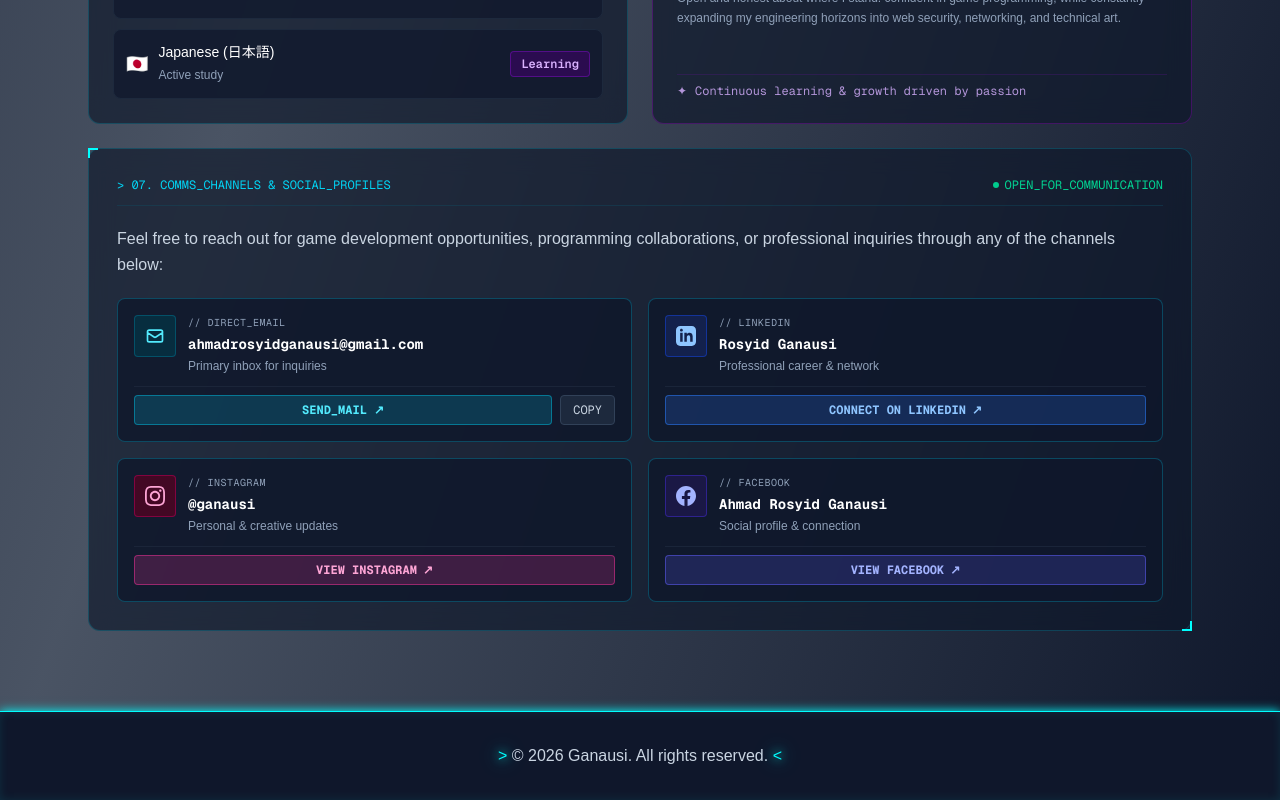
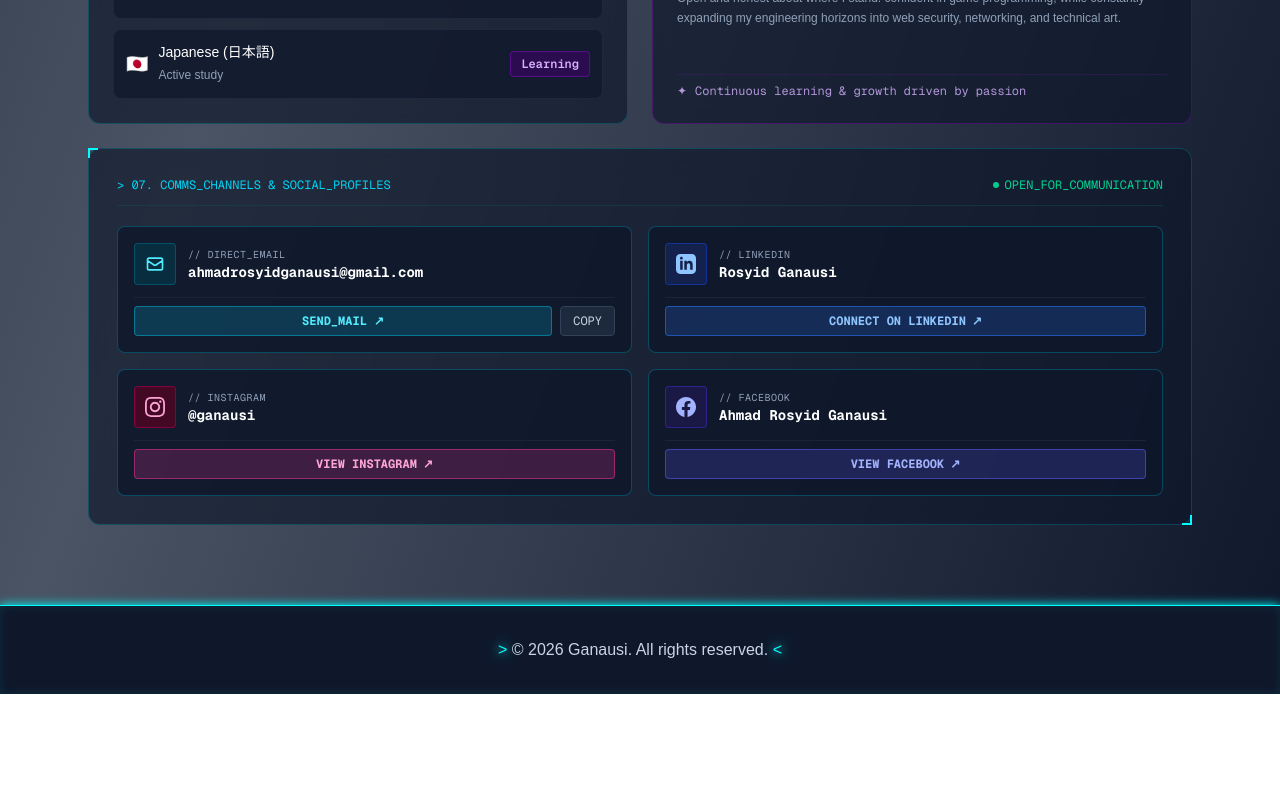
Before and after one commit to ARosyidG/New-Porto-web, a Next.js app: page / in a window 1280 px wide. Shown: the part 2963-3763 px from the top of the page. After the commit the page ends 3657 px from the top, so only its background shows below. Built offline with nearby package versions, Linux system fonts and the light colour scheme.

Commit message:
remove description in contact

```diff
--- a/components/AboutContent.tsx
+++ b/components/AboutContent.tsx
@@ -458,27 +458,22 @@ export default function AboutContent() {
           </span>
         </div>
 
-        <p className="text-slate-300 text-sm md:text-base leading-relaxed">
-          Feel free to reach out for game development opportunities, programming collaborations, or professional inquiries through any of the channels below:
-        </p>
-
         <div className="grid grid-cols-1 sm:grid-cols-2 gap-4">
           {/* Email Card */}
           <div className="p-4 rounded-lg bg-slate-900/80 border border-cyan-500/30 hover:border-cyan-400/60 transition-all flex flex-col justify-between space-y-3">
-            <div className="flex items-start gap-3">
+            <div className="flex items-center gap-3">
               <div className="p-2.5 rounded-sm bg-cyan-950/80 text-cyan-300 border border-cyan-700/50 shrink-0">
                 <svg className="w-5 h-5" fill="none" stroke="currentColor" viewBox="0 0 24 24">
                   <path strokeLinecap="round" strokeLinejoin="round" strokeWidth="2" d="M3 8l7.89 5.26a2 2 0 002.22 0L21 8M5 19h14a2 2 0 002-2V7a2 2 0 00-2-2H5a2 2 0 00-2 2v10a2 2 0 002 2z"/>
                 </svg>
               </div>
-              <div className="space-y-1 min-w-0">
+              <div className="min-w-0">
                 <span className="text-[10px] font-mono text-slate-400 uppercase tracking-wider block">
                   {'//'} DIRECT_EMAIL
                 </span>
                 <h4 className="font-bold font-mono text-white text-sm truncate">
                   ahmadrosyidganausi@gmail.com
                 </h4>
-                <p className="text-xs text-slate-400">Primary inbox for inquiries</p>
               </div>
             </div>
 
@@ -500,20 +495,19 @@ export default function AboutContent() {
 
           {/* LinkedIn Card */}
           <div className="p-4 rounded-lg bg-slate-900/80 border border-cyan-500/30 hover:border-cyan-400/60 transition-all flex flex-col justify-between space-y-3">
-            <div className="flex items-start gap-3">
+            <div className="flex items-center gap-3">
               <div className="p-2.5 rounded-sm bg-blue-950/80 text-blue-300 border border-blue-700/50 shrink-0">
                 <svg className="w-5 h-5 fill-current" viewBox="0 0 24 24">
                   <path d="M19 0h-14c-2.761 0-5 2.239-5 5v14c0 2.761 2.239 5 5 5h14c2.762 0 5-2.239 5-5v-14c0-2.761-2.238-5-5-5zm-11 19h-3v-11h3v11zm-1.5-12.268c-.966 0-1.75-.79-1.75-1.764s.784-1.764 1.75-1.764 1.75.79 1.75 1.764-.783 1.764-1.75 1.764zm13.5 12.268h-3v-5.604c0-3.368-4-3.113-4 0v5.604h-3v-11h3v1.765c1.396-2.586 7-2.777 7 2.476v6.759z"/>
                 </svg>
               </div>
-              <div className="space-y-1 min-w-0">
+              <div className="min-w-0">
                 <span className="text-[10px] font-mono text-slate-400 uppercase tracking-wider block">
                   {'//'} LINKEDIN
                 </span>
                 <h4 className="font-bold font-mono text-white text-sm truncate">
                   Rosyid Ganausi
                 </h4>
-                <p className="text-xs text-slate-400">Professional career &amp; network</p>
               </div>
             </div>
 
@@ -532,20 +526,19 @@ export default function AboutContent() {
 
           {/* Instagram Card */}
           <div className="p-4 rounded-lg bg-slate-900/80 border border-cyan-500/30 hover:border-cyan-400/60 transition-all flex flex-col justify-between space-y-3">
-            <div className="flex items-start gap-3">
+            <div className="flex items-center gap-3">
               <div className="p-2.5 rounded-sm bg-pink-950/80 text-pink-300 border border-pink-700/50 shrink-0">
                 <svg className="w-5 h-5 fill-current" viewBox="0 0 24 24">
                   <path d="M12 2.163c3.204 0 3.584.012 4.85.07 3.252.148 4.771 1.691 4.919 4.919.058 1.265.069 1.645.069 4.849 0 3.205-.012 3.584-.069 4.849-.149 3.225-1.664 4.771-4.919 4.919-1.266.058-1.644.07-4.85.07-3.204 0-3.584-.012-4.849-.07-3.26-.149-4.771-1.699-4.919-4.92-.058-1.265-.07-1.644-.07-4.849 0-3.204.013-3.583.07-4.849.149-3.227 1.664-4.771 4.919-4.919 1.266-.057 1.645-.069 4.849-.069zm0-2.163c-3.259 0-3.667.014-4.947.072-4.358.2-6.78 2.618-6.98 6.98-.059 1.281-.073 1.689-.073 4.948 0 3.259.014 3.668.072 4.948.2 4.358 2.618 6.78 6.98 6.98 1.281.058 1.689.072 4.948.072 3.259 0 3.668-.014 4.948-.072 4.354-.2 6.782-2.618 6.979-6.98.059-1.28.073-1.689.073-4.948 0-3.259-.014-3.667-.072-4.947-.196-4.354-2.617-6.78-6.979-6.98-1.281-.059-1.69-.073-4.949-.073zm0 5.838c-3.403 0-6.162 2.759-6.162 6.162s2.759 6.163 6.162 6.163 6.162-2.759 6.162-6.163c0-3.403-2.759-6.162-6.162-6.162zm0 10.162c-2.209 0-4-1.79-4-4 0-2.209 1.791-4 4-4s4 1.791 4 4c0 2.21-1.791 4-4 4zm6.406-11.845c-.796 0-1.441.645-1.441 1.44s.645 1.44 1.441 1.44c.795 0 1.439-.645 1.439-1.44s-.644-1.44-1.439-1.44z"/>
                 </svg>
               </div>
-              <div className="space-y-1 min-w-0">
+              <div className="min-w-0">
                 <span className="text-[10px] font-mono text-slate-400 uppercase tracking-wider block">
                   {'//'} INSTAGRAM
                 </span>
                 <h4 className="font-bold font-mono text-white text-sm truncate">
                   @ganausi
                 </h4>
-                <p className="text-xs text-slate-400">Personal &amp; creative updates</p>
               </div>
             </div>
 
@@ -564,20 +557,19 @@ export default function AboutContent() {
 
           {/* Facebook Card */}
           <div className="p-4 rounded-lg bg-slate-900/80 border border-cyan-500/30 hover:border-cyan-400/60 transition-all flex flex-col justify-between space-y-3">
-            <div className="flex items-start gap-3">
+            <div className="flex items-center gap-3">
               <div className="p-2.5 rounded-sm bg-indigo-950/80 text-indigo-300 border border-indigo-700/50 shrink-0">
                 <svg className="w-5 h-5 fill-current" viewBox="0 0 24 24">
                   <path d="M24 12.073c0-6.627-5.373-12-12-12s-12 5.373-12 12c0 5.99 4.388 10.954 10.125 11.854v-8.385H7.078v-3.47h3.047V9.43c0-3.007 1.792-4.669 4.533-4.669 1.312 0 2.686.235 2.686.235v2.953H15.83c-1.491 0-1.956.925-1.956 1.874v2.25h3.328l-.532 3.47h-2.796v8.385C19.612 23.027 24 18.062 24 12.073z"/>
                 </svg>
               </div>
-              <div className="space-y-1 min-w-0">
+              <div className="min-w-0">
                 <span className="text-[10px] font-mono text-slate-400 uppercase tracking-wider block">
                   {'//'} FACEBOOK
                 </span>
                 <h4 className="font-bold font-mono text-white text-sm truncate">
                   Ahmad Rosyid Ganausi
                 </h4>
-                <p className="text-xs text-slate-400">Social profile &amp; connection</p>
               </div>
             </div>
 
```
